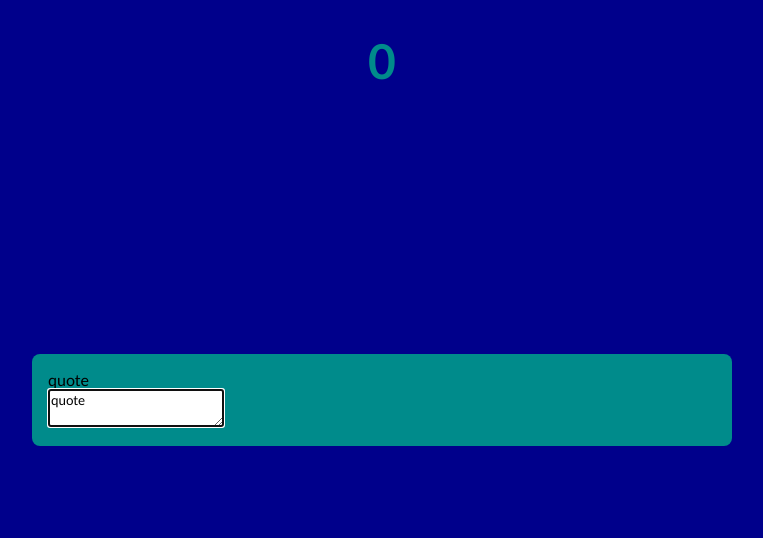
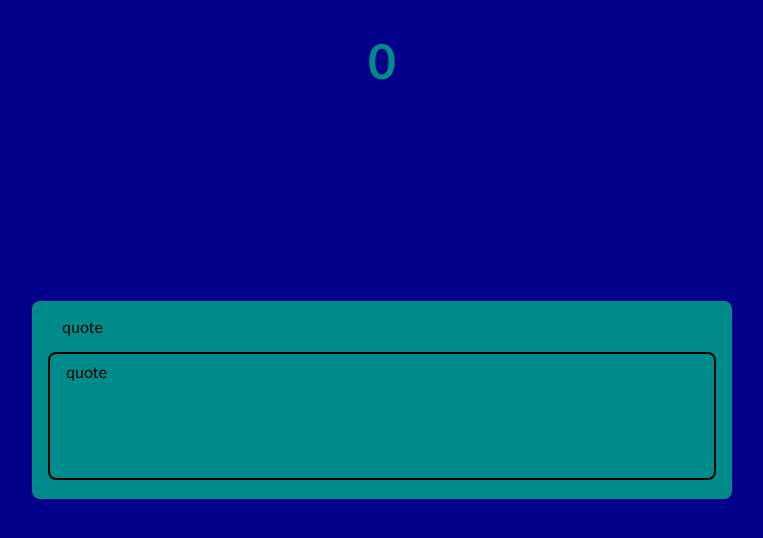
Before and after one commit to jahallb1/speed-type-game, a plain HTML site: page index.html in a window 1280 px wide. Shown: the whole page, without its empty margins (258-1021 px from the left). Drawn offline with Linux system fonts and the light colour scheme.

Commit message:
add last part of css for mvp

```diff
--- a/styles.css
+++ b/styles.css
@@ -31,3 +31,26 @@ body,
   color: darkcyan;
   font-weight: bold;
 }
+
+.quote-display {
+  margin-bottom: 1rem;
+  margin-left: calc(1rem - 2px);
+  margin-right: calc(1rem + 2px);
+}
+
+.quote-input {
+  background-color: transparent;
+  border: 2px solid #008b8a;
+  outline: none;
+  width: 100%;
+  height: 8rem;
+  margin: auto;
+  resize: none;
+  padding: 0.5rem 1rem;
+  font-size: 1rem;
+  border-radius: 0.5rem;
+}
+
+.quote-input:focus {
+  border-color: black;
+}
```
